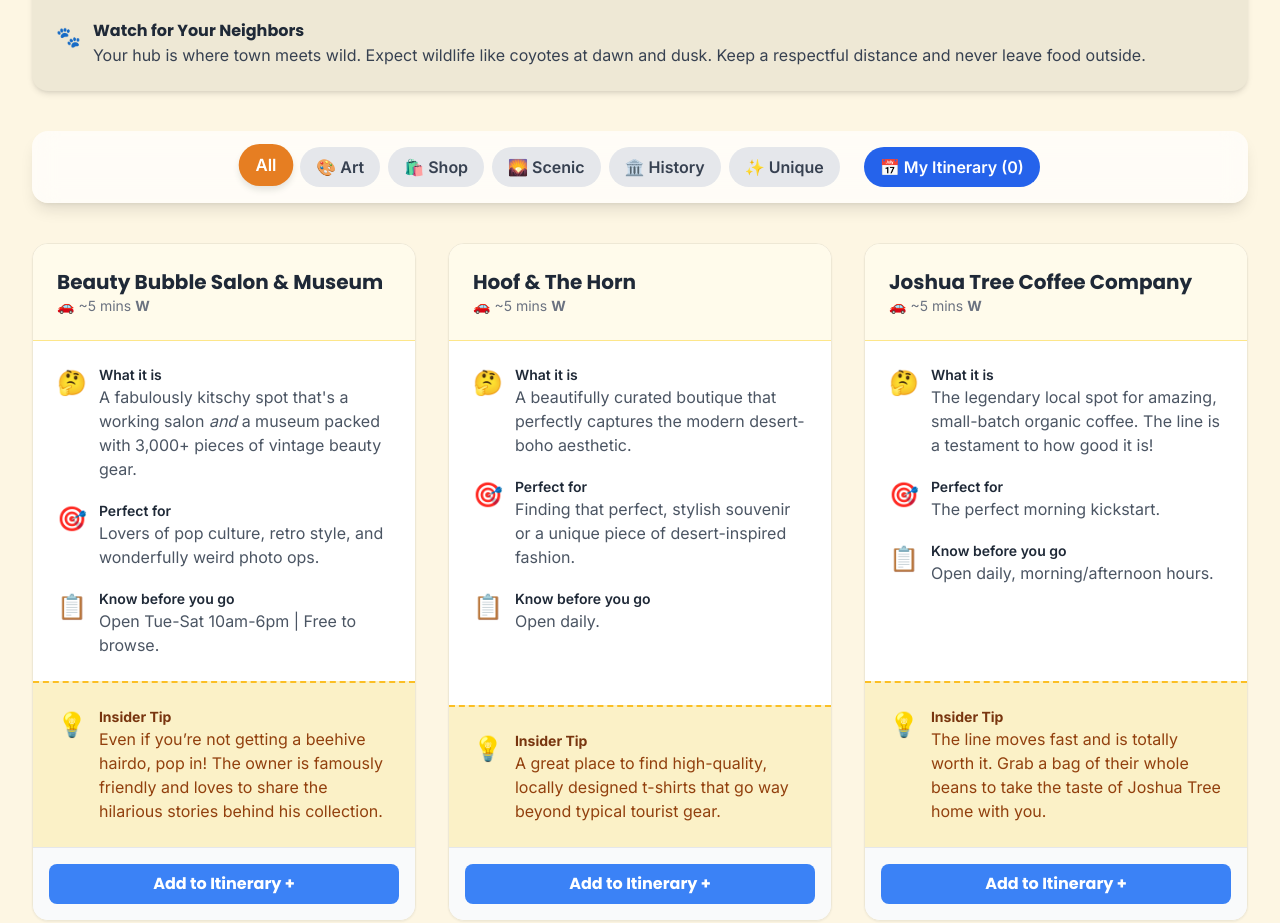
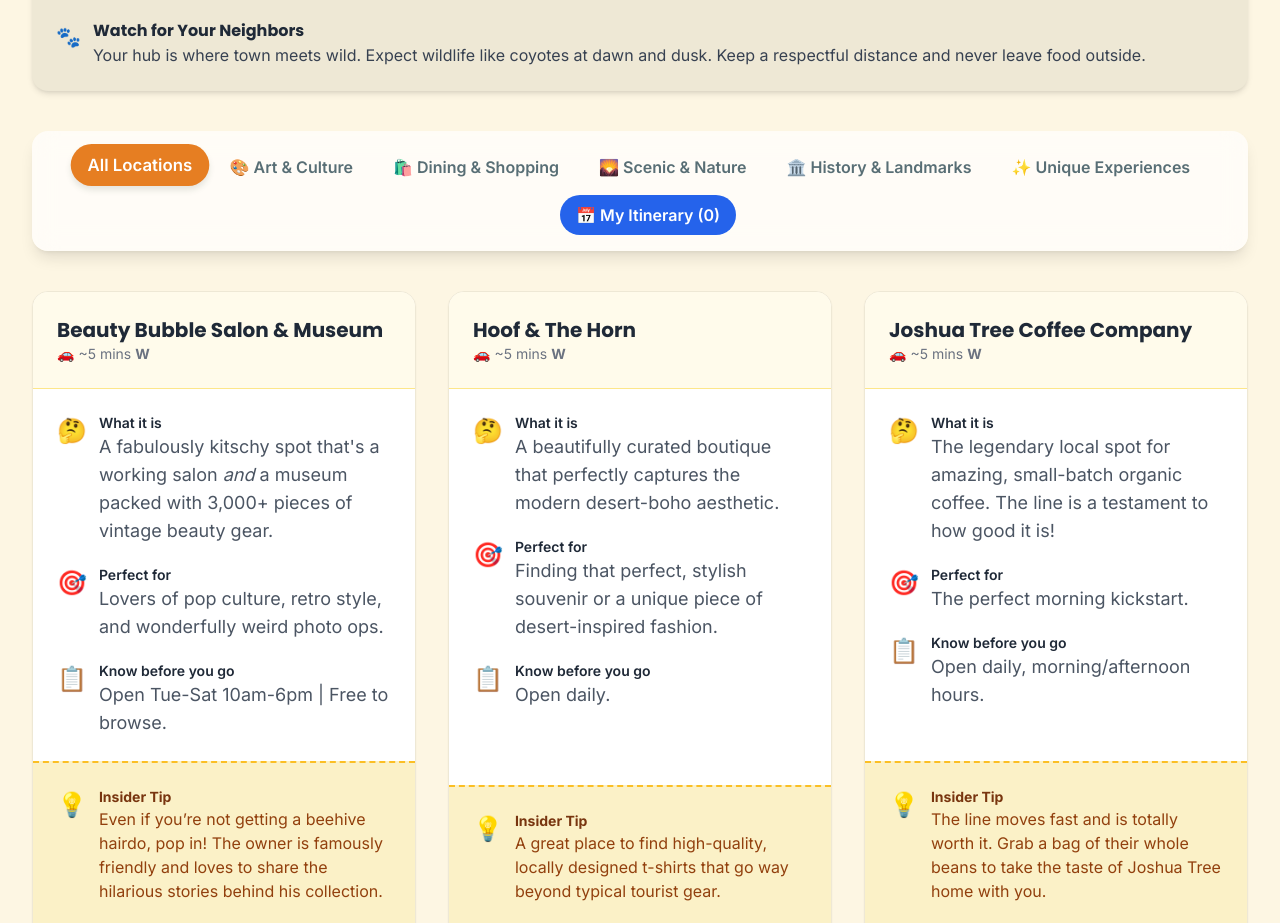
Before and after one commit to anthonybaxa/aj-joshuatree, a plain HTML site: page index.html in a window 1280 px wide. Shown: the part 800-1723 px from the top of the page. Drawn offline with nearby package versions, Linux system fonts and the light colour scheme.

Commit message:
Update index.html

```diff
--- a/index.html
+++ b/index.html
@@ -182,15 +182,15 @@
             </div>
         </section>
 
-        <nav id="navigation" class="sticky top-4 z-10 bg-white/70 backdrop-blur-md p-2 sm:p-4 rounded-2xl shadow-lg mb-8 md:mb-10">
-            <div class="flex flex-wrap justify-center items-center gap-1 sm:gap-2">
-                <button class="nav-btn active px-3 py-1.5 text-xs sm:text-base sm:px-4 sm:py-2 rounded-full font-semibold text-gray-700 bg-gray-200" data-filter="all">All</button>
-                <button class="nav-btn px-3 py-1.5 text-xs sm:text-base sm:px-4 sm:py-2 rounded-full font-semibold text-gray-700 bg-gray-200" data-filter="Art & Culture">🎨 Art</button>
-                <button class="nav-btn px-3 py-1.5 text-xs sm:text-base sm:px-4 sm:py-2 rounded-full font-semibold text-gray-700 bg-gray-200" data-filter="Dining & Shopping">🛍️ Shop</button>
-                <button class="nav-btn px-3 py-1.5 text-xs sm:text-base sm:px-4 sm:py-2 rounded-full font-semibold text-gray-700 bg-gray-200" data-filter="Scenic & Nature">🌄 Scenic</button>
-                <button class="nav-btn px-3 py-1.5 text-xs sm:text-base sm:px-4 sm:py-2 rounded-full font-semibold text-gray-700 bg-gray-200" data-filter="History & Landmarks">🏛️ History</button>
-                <button class="nav-btn px-3 py-1.5 text-xs sm:text-base sm:px-4 sm:py-2 rounded-full font-semibold text-gray-700 bg-gray-200" data-filter="Unique Experiences">✨ Unique</button>
-                <button id="sticky-itinerary-btn" class="hidden md:block ml-4 px-3 py-1.5 sm:px-4 sm:py-2 rounded-full font-semibold text-sm sm:text-base text-white bg-blue-600 cursor-pointer">📅 My Itinerary (0)</button>
+        <nav id="navigation" class="sticky top-4 z-10 bg-white/70 backdrop-blur-md p-3 sm:p-4 rounded-2xl shadow-lg mb-8 md:mb-10">
+            <div class="flex flex-wrap justify-center items-center gap-2">
+                <button class="nav-btn active px-4 py-2 rounded-full font-semibold text-sm sm:text-base" data-filter="all">All Locations</button>
+                <button class="nav-btn px-4 py-2 rounded-full font-semibold text-sm sm:text-base" data-filter="Art & Culture">🎨 Art & Culture</button>
+                <button class="nav-btn px-4 py-2 rounded-full font-semibold text-sm sm:text-base" data-filter="Dining & Shopping">🛍️ Dining & Shopping</button>
+                <button class="nav-btn px-4 py-2 rounded-full font-semibold text-sm sm:text-base" data-filter="Scenic & Nature">🌄 Scenic & Nature</button>
+                <button class="nav-btn px-4 py-2 rounded-full font-semibold text-sm sm:text-base" data-filter="History & Landmarks">🏛️ History & Landmarks</button>
+                <button class="nav-btn px-4 py-2 rounded-full font-semibold text-sm sm:text-base" data-filter="Unique Experiences">✨ Unique Experiences</button>
+                <button id="sticky-itinerary-btn" class="hidden md:block ml-4 px-4 py-2 rounded-full font-semibold text-sm sm:text-base text-white bg-blue-600 cursor-pointer">📅 My Itinerary (0)</button>
             </div>
         </nav>
 
@@ -694,7 +694,7 @@
                                 <h3 class="text-lg sm:text-xl font-bold text-gray-800">${loc.name}</h3>
                                 <p class="text-sm text-gray-500 font-medium">🚗 ${loc.travelTime} <span class="font-bold">${loc.direction}</span></p>
                             </div>
-                            <div class="p-5 sm:p-6 space-y-5 text-base text-gray-700 flex-grow">
+                            <div class="p-5 sm:p-6 space-y-5 text-base sm:text-lg text-gray-700 flex-grow">
                                 <div class="flex items-start gap-3">
                                     <span class="text-2xl mt-0.5">🤔</span>
                                     <div>
```
